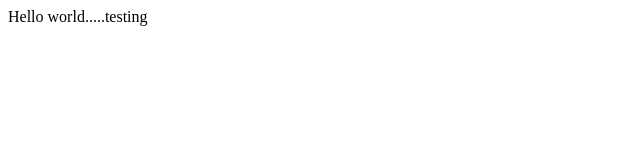
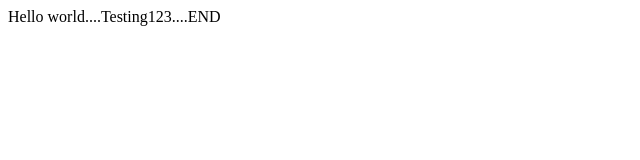
Before and after one commit to kartik5896/index, a plain HTML site: page index.html in a window 1280 px wide. Shown: the full height of the page, 0-640 px from the left. Drawn offline with Linux system fonts and the light colour scheme.

Commit message:
Update index.html

```diff
--- a/index.html
+++ b/index.html
@@ -1,6 +1,6 @@
 <html>
 <header><title>This is title</title></header>
 <body>
-Hello world.....testing
+Hello world....Testing123....END
 </body>
 </html>
```
